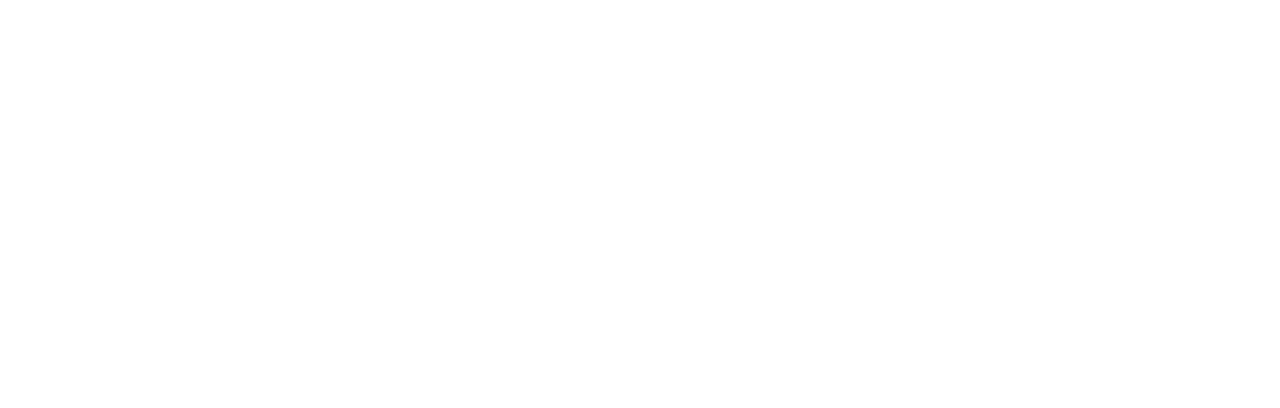
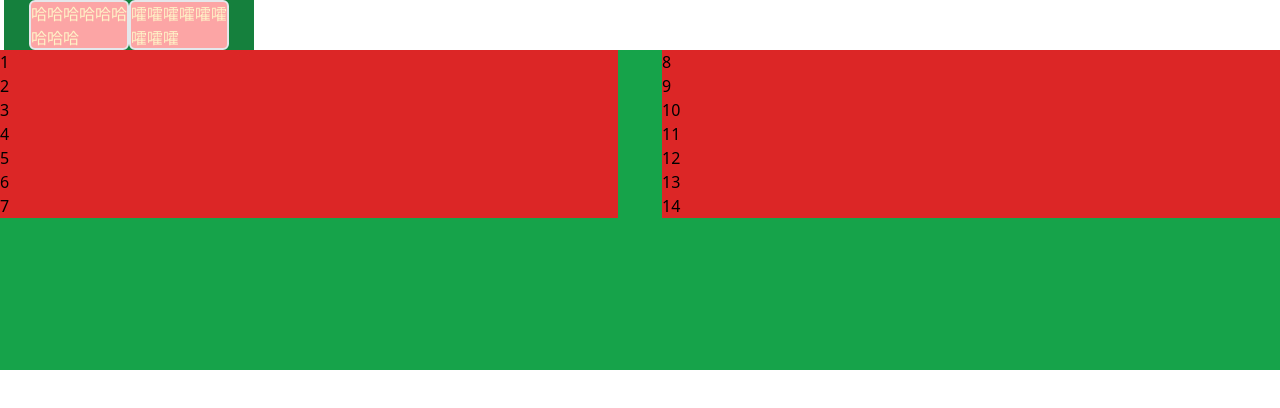
Before and after one commit to YueChun363/Nuxt3-FrontPage, a Nuxt app: page /responsePage in a window 1280 px wide. Before the commit this address had no page. Shown: the top 408 px of the page. Built offline with nearby package versions, Linux system fonts and the light colour scheme.

Commit message:
feat: tailwind css

```diff
--- a/nuxt.config.ts
+++ b/nuxt.config.ts
@@ -4,6 +4,10 @@ export default defineNuxtConfig({
     pageTransition: { name: "page", mode: "out-in" },
     layoutTransition: { name: "layout", mode: "out-in" },
   },
-  modules: ["@pinia/nuxt","@element-plus/nuxt"],
+  modules: ["@pinia/nuxt", "@element-plus/nuxt", "@nuxtjs/tailwindcss", "@vueuse/nuxt"],
+  alias: {
+    "@": "/<srcDir>",
+    "@@": "/<rootDir>",
+  },
   devtools: { enabled: true },
 });
--- a/package.json
+++ b/package.json
@@ -11,6 +11,7 @@
   },
   "dependencies": {
     "@pinia/nuxt": "^0.5.1",
+    "@vueuse/nuxt": "^10.9.0",
     "nuxt": "^3.11.2",
     "pinia": "^2.1.7",
     "vue": "^3.4.21",
@@ -18,6 +19,7 @@
   },
   "devDependencies": {
     "@element-plus/nuxt": "^1.0.8",
+    "@nuxtjs/tailwindcss": "^6.11.4",
     "element-plus": "^2.6.3",
     "less": "^4.2.0"
   }
--- a/pages/index.vue
+++ b/pages/index.vue
@@ -19,6 +19,7 @@ onMounted(() => {
 
 <template>
     <div>
+        <div>
             11
             <p>请求api数据结果：{{ message }}</p>
             <nuxt-link to="/test">
@@ -27,6 +28,10 @@ onMounted(() => {
                 </el-button>
             </nuxt-link>
         </div>
+        <div>
+
+        </div>
+    </div>
 </template>
 
 <style scoped lang='less'></style>
--- /dev/null
+++ b/pages/responsePage.vue
@@ -0,0 +1,80 @@
+<script setup lang='ts'>
+
+const list = ref([
+    {
+        id: 1,
+        name: '1'
+    },
+    {
+        id: 2,
+        name: '2'
+    },
+    {
+        id: 3,
+        name: '3'
+    },
+    {
+        id: 4,
+        name: '4'
+    },
+    {
+        id: 5,
+        name: '5'
+    },
+    {
+        id: 6,
+        name: '6'
+    },
+    {
+        id: 7,
+        name: '7'
+    },
+    {
+        id: 8,
+        name: '8'
+    },
+    {
+        id: 9,
+        name: '9'
+    },
+    {
+        id: 10,
+        name: '10'
+    },
+    {
+        id: 11,
+        name: '11'
+    },
+    {
+        id: 12,
+        name: '12'
+    },
+    {
+        id: 13,
+        name: '13'
+    },
+    {
+        id: 14,
+        name: '14'
+    },
+])
+</script>
+
+<template>
+    <div class="w-[250px] bg-green-700 flex items-center mx-1 justify-center">
+        <div class="w-[100px] h-[50px] overflow-hidden bg-red-300 text-amber-400 lg:text-amber-100 border-2 rounded-md">
+            哈哈哈哈哈哈哈哈哈
+        </div>
+        <div class="w-[100px] h-[50px] overflow-hidden bg-red-300 text-amber-400 lg:text-amber-100 border-2 rounded-md">
+            嚯嚯嚯嚯嚯嚯嚯嚯嚯
+        </div>
+    </div>
+    <div class="container columns-2 hover:columns-3 gap-11 min-h-80 bg-green-600">
+        <div class=" bg-red-600" v-for="(item, index) in list" :key="index">
+            {{ item.name }}
+        </div>
+    </div>
+
+</template>
+
+<style scoped lang='less'></style>
```
Also changed, not shown: 1 other file (tests, documents, lock files or other folders). Lines whose indentation alone changed are shown as unchanged.
